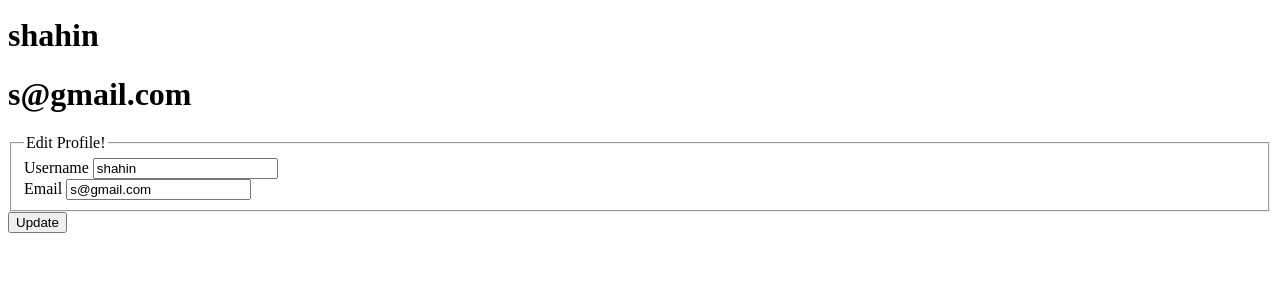
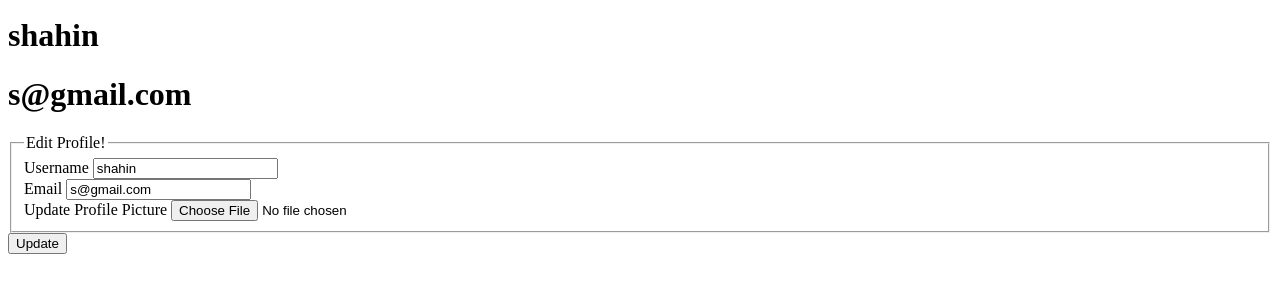
Before and after one commit to SahinS9/tasks_flask, a Flask app: page /account in a window 1280 px wide. Shown: the part 134-434 px from the top of the page. Run offline with Flask 3, Linux system fonts and the light colour scheme; a user stored in the database is signed in; some libraries are stand-ins or nearby versions.

Commit message:
profile pic upload, resize, save

```diff
--- a/flask_beginning/flaskblog/forms.py
+++ b/flask_beginning/flaskblog/forms.py
@@ -3,6 +3,10 @@ from flask_login import current_user
 from wtforms import StringField, PasswordField, SubmitField, BooleanField
 from wtforms.validators import DataRequired, Length, Email, EqualTo, ValidationError
 from flaskblog.models import User
+
+
+from flask_wtf.file import FileField, FileAllowed #for updating profile picture in this case
+
 
 class RegistrationForm(FlaskForm):
     username = StringField('Username',
@@ -37,6 +41,7 @@ class LoginForm(FlaskForm):
 class AccountForm(FlaskForm):
     username = StringField('Username',validators = [DataRequired(), Length(min=2, max=20)])
     email = StringField('Email', validators = [DataRequired(),Email()])
+    picture = FileField('Update Profile Picture', validators = [FileAllowed(['jpg','png'])])
     submit = SubmitField('Update')
 
     #user should be able to click submit without change - but we should not get error as "it s already taken"
--- a/flask_beginning/flaskblog/routes.py
+++ b/flask_beginning/flaskblog/routes.py
@@ -3,6 +3,11 @@ from flaskblog import app, db, bcrypt
 from flaskblog.forms import RegistrationForm, LoginForm, AccountForm
 from flaskblog.models import User, Post
 from flask_login import login_user, logout_user, login_required, current_user #it is like request.user of Django
+
+#for managing profile pic upload
+import secrets
+import os
+from PIL import Image #to resize images for save up memory
 
 
 posts = [
@@ -108,6 +113,20 @@ def logout():
     return redirect(url_for('home'))
 
 
+#utils
+def save_picture(form_picture):
+    random_hex = secrets.token_hex(8) #create random (distinct) name for pics
+    _, f_ext = os.path.splitext(form_picture.filename)
+    picture_fn = random_hex + f_ext
+    picture_path = os.path.join(app.root_path, 'static/profile_pics', picture_fn)
+    output_size = (125,125)
+    i = Image.open(form_picture)
+    i.thumbnail(output_size)
+    i.save(picture_path)
+
+    return picture_fn
+
+
 @app.route('/account', methods = ['GET','POST'])
 @login_required
 def account():
@@ -115,6 +134,10 @@ def account():
     form = AccountForm()
 
     if form.validate_on_submit():
+        if form.picture.data:
+            picture_file = save_picture(form.picture.data)
+            current_user.image_file = picture_file
+
         current_user.username = form.username.data
         current_user.email = form.email.data
 
--- a/flask_beginning/flaskblog/templates/account.html
+++ b/flask_beginning/flaskblog/templates/account.html
@@ -9,7 +9,7 @@
 </div>
 
 <div>
-    <form method = 'POST' action = ''>
+    <form method = 'POST' action = '' enctype="multipart/form-data">
         {{ form.hidden_tag() }}
 
         <fieldset class = 'form-group'>
@@ -50,6 +50,19 @@
 
             </div>
 
+            <div class = 'form-group'>
+                    {{form.picture.label}}
+                    {{form.picture(class = 'form-control-file')}}
+
+                    {% if form.picture.errors %}
+                    {% for error in form.picture.errors %}
+                    <span class = 'error'>{{error}}</span> </br>
+                    {% endfor %}
+
+                    {% endif %}
+
+            </div>
+
         </fieldset>
 
         <div class = 'form-group'>
```
Also changed, not shown: flask_beginning/flaskblog/site.db, flask_beginning/flaskblog/static/profile_pics/321422251f0f8c33.png (added), flask_beginning/flaskblog/static/profile_pics/5a1b8ba7bb157991.png (added), flask_beginning/flaskblog/static/profile_pics/9fd3c02e326b0927.PNG (added), flask_beginning/flaskblog/static/profile_pics/d93b3a91d9738863.jpg (added), flask_beginning/flaskblog/static/profile_pics/f301eba4fdd332a3.png (added).
